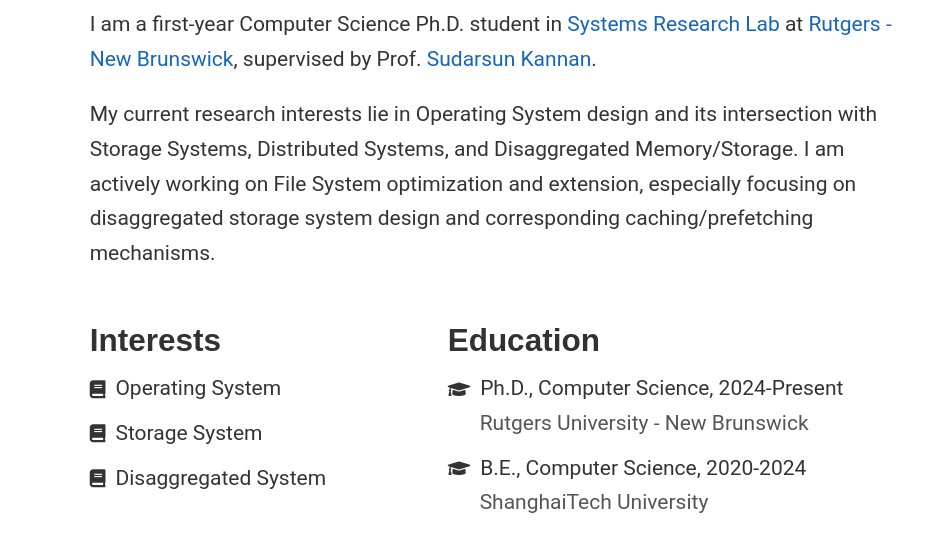
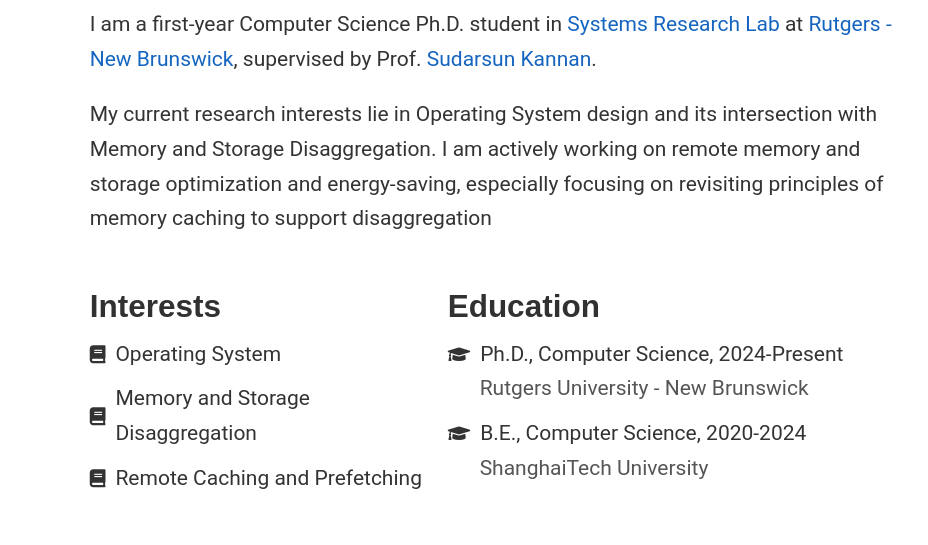
Before and after one commit to LinjieM/LinjieM.github.io, a plain HTML site: page index.html in a window 1280 px wide. Shown: the part 187-732 px from the top of the page, 352-1280 px from the left. Drawn offline with Linux system fonts and the light colour scheme.

Commit message:
modify interest

```diff
--- a/index.html
+++ b/index.html
@@ -103,9 +103,10 @@
                         <a href="https://people.cs.rutgers.edu/~sk2113/rsrl.html">Systems Research Lab</a> at
                         <a href="https://www.cs.rutgers.edu/">Rutgers - New Brunswick</a>, supervised by Prof.
                         <a href="https://people.cs.rutgers.edu/~sk2113/">Sudarsun Kannan</a>.
-                    <p>My current research interests lie in Operating System design and its intersection with Storage Systems,
-                        Distributed Systems, and Disaggregated Memory/Storage. I am actively working on File System optimization and extension,
-                        especially focusing on disaggregated storage system design and corresponding caching/prefetching mechanisms.</p>
+                    <p>My current research interests lie in Operating System design and its intersection with Memory
+                        and Storage Disaggregation. I am actively working on remote memory and storage optimization
+                        and energy-saving, especially focusing on revisiting principles of memory caching to support
+                        disaggregation</p>
                     <!-- <p>Now open to...</p> -->
 
 
@@ -134,11 +135,11 @@
                 </li>
                 <li style="margin-bottom: 10px; display: flex; align-items: center;">
                     <i class="fas fa-book" style="margin-right: 10px; font-size: 18px;"></i>
-                    Storage System
+                    Memory and Storage Disaggregation
                 </li>
                 <li style="margin-bottom: 10px; display: flex; align-items: center;">
                     <i class="fas fa-book" style="margin-right: 10px; font-size: 18px;"></i>
-                    Disaggregated System
+                    Remote Caching and Prefetching
             </ul>
         </div>
 
```
